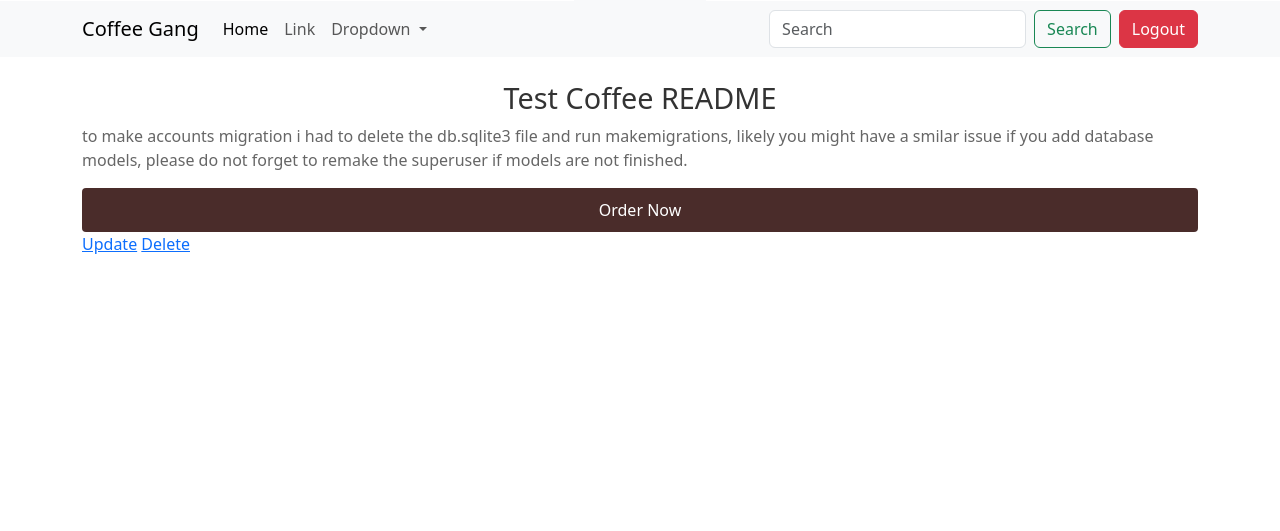
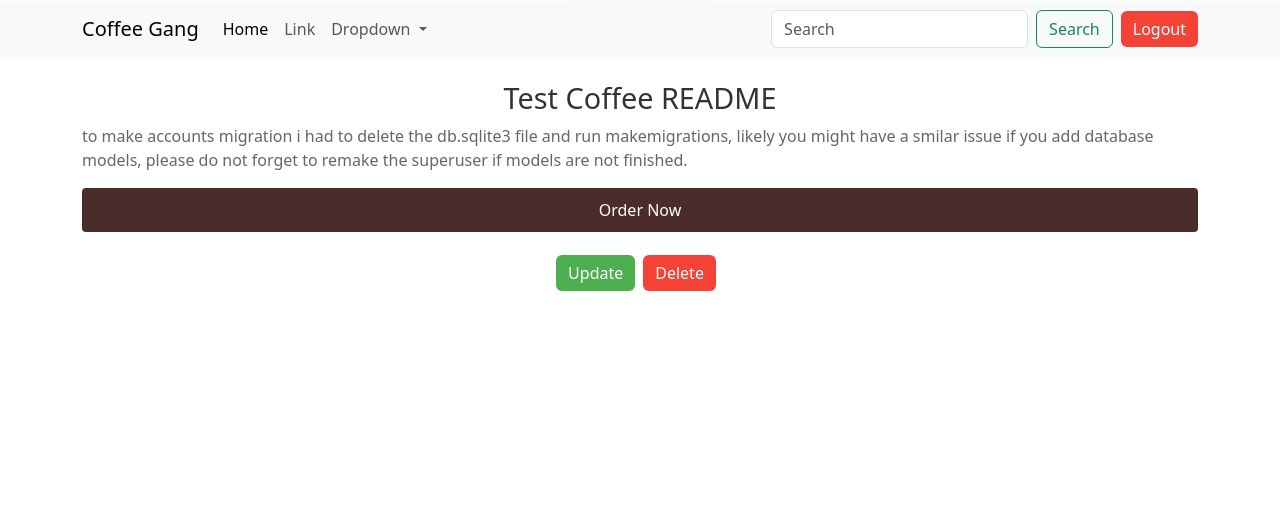
Before and after one commit to IzzeddinHammad/CA2, a Django app: page /Coffee/7d6fd7a3-3d4e-4bbb-89dc-ac58a6a96489/ in a window 1280 px wide. Shown: the part 112-643 px from the top of the page. Run offline with Django 5.2, Linux system fonts and the light colour scheme; a user stored in the database is signed in; data comes from the database, SQL or seed files in the repository; both versions use the stored data as it was after the commit.

Commit message:
fixing some issues

```diff
--- a/accounts/templates/registration/login.html
+++ b/accounts/templates/registration/login.html
@@ -21,7 +21,7 @@
             <form method="post">
                 {% csrf_token %}
                 {{ form|crispy}}
-                <button class="btn btn-primary" type="submit">Sign Up</button>
+                <button class="btn btn-primary" type="submit">LOGIN</button>
             </form>
 
         </div>
--- a/shop/views.py
+++ b/shop/views.py
@@ -25,7 +25,7 @@ class CoffeeCreate(CreateView):
 class CoffeeUpdate(UpdateView):
     model = coffee
     template_name = 'update_coffee.html'
-    fields = ['price']
+    fields = ['name','description','price']
     success_url = reverse_lazy('home')
 
 
--- a/static/css/base.css
+++ b/static/css/base.css
@@ -3,7 +3,7 @@ body {
     flex-direction: column; /* Stack sections vertically */
     align-items: center; /* Center content horizontally */
     justify-content: flex-start; /* Push items to the top */
-    background-color: #6F4F28;
+    background-color: #6f4f28;
 
 }
 
@@ -31,11 +31,11 @@ header {
     background-color: #f9f6f1;
     border-radius: 6px;
     box-shadow: 0 4px 8px rgba(0, 0, 0, 0.1);
-    transition: transform 0.2s, box-shadow 0.2s;
+    transition: transform 0.5s, box-shadow 0.5s;
 }
 
 #coffee-types li:hover {
-    transform: scale(1.03); /* Slight zoom effect */
+    transform: scale(1.05); /* Slight zoom effect */
     box-shadow: 0 6px 12px rgba(0, 0, 0, 0.15); /* Increase shadow */
 }
 
--- a/templates/coffee_detail.html
+++ b/templates/coffee_detail.html
@@ -3,15 +3,53 @@
 {% block title %} Coffee Details {% endblock title %}
 
 {% block content %}
-
 <div class="coffee-container-details">
     <h1>{{ coffee.name }}</h1>
     <p>{{ coffee.description }}</p>
     <button>Order Now</button>
 </div>
 
-<a href="{% url 'coffee_update' coffee.id%}">Update</a>
-<a href="{% url 'delete_coffee' coffee.id %}">Delete</a>
+
+{% if user.is_authenticated %}
+<style>
+    .btn-primary {
+        background-color: #4CAF50;
+        border: none;
+        transition: transform 0.2s ease-in-out;
+        color: white;
+    }
+
+    .btn-danger {
+        background-color: #f44336;
+        border: none;
+        transition: transform 0.2s ease-in-out;
+
+        color: white;
+    }
+
+    .btn:hover {
+        transform: scale(1.05);
+        box-shadow: 0 4px 8px rgba(0, 0, 0, 0.2);
+    }
+
+    .row.container-fluid {
+        margin-top: 15px;
+    }
+</style>
+
+<div class="row container-fluid g-2 justify-content-center">
+    <div class="col-auto">
+        <a href="{% url 'coffee_update' coffee.id %}" class="btn btn-primary w-100">
+            <i class="bi bi-pencil"></i> Update
+        </a>
+    </div>
+    <div class="col-auto">
+        <a href="{% url 'delete_coffee' coffee.id %}" class="btn btn-danger w-100">
+            <i class="bi bi-trash"></i> Delete
+        </a>
+    </div>
+</div>
+{% endif %}
 
 
 {% endblock content %}
--- a/templates/home.html
+++ b/templates/home.html
@@ -5,9 +5,6 @@
 
 
 {% block content %}
-
-
-
 
 <main>
 
@@ -32,6 +29,7 @@
 
 </main>
 
+
 <!-- Footer Section -->
 <footer>
     <p>&copy; 2024 Coffee Shop</p>
```
Also changed, not shown: accounts/templates/registration/logged_out.html (+11 -0 lines), templates/update_coffee.html (+9 -6 lines), db.sqlite3.
